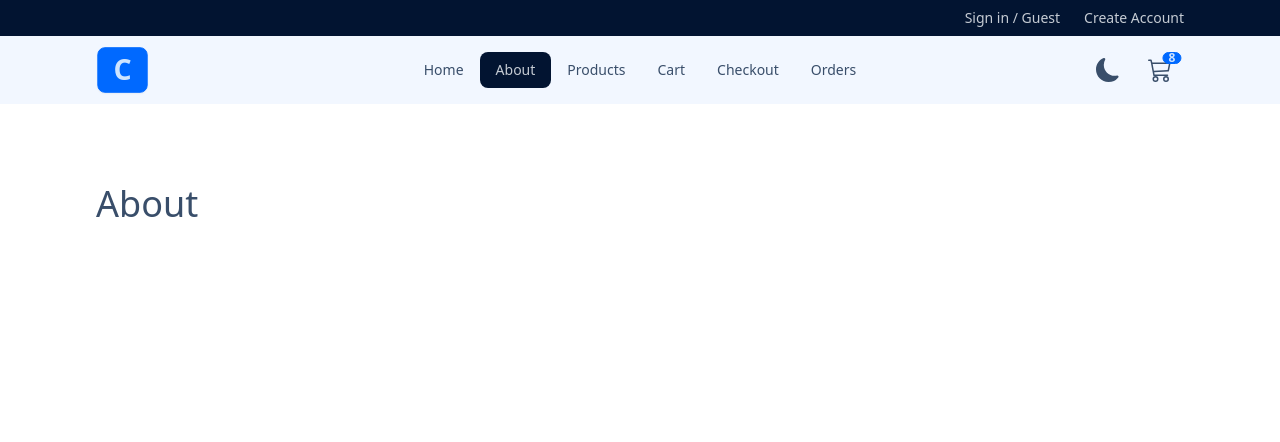
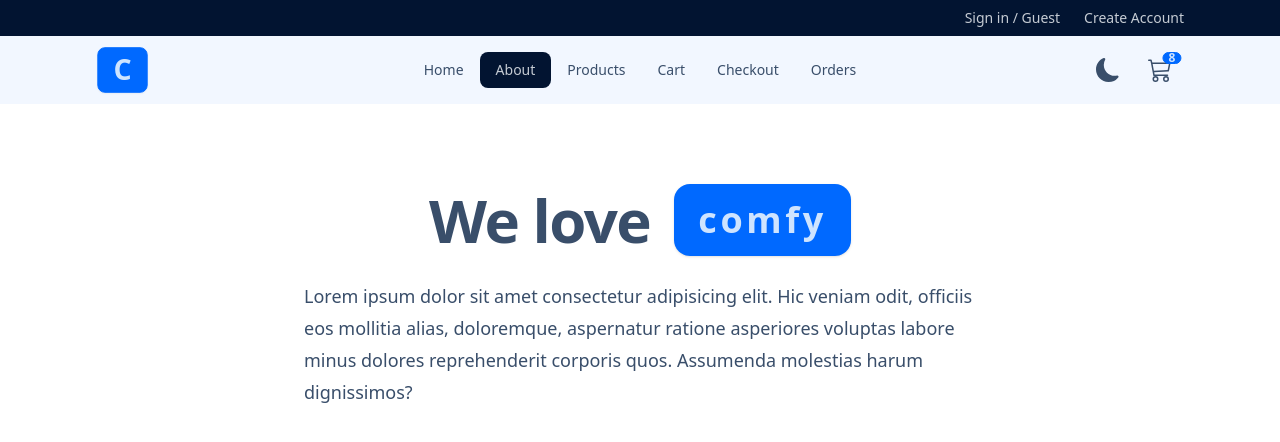
Before and after one commit to theo82/my-comfy-app, a React (Vite) app: page /about in a window 1280 px wide. Shown: the top 442 px of the page. Built offline with nearby package versions, Linux system fonts and the light colour scheme.

Commit message:
About Page

```diff
--- a/src/pages/About.jsx
+++ b/src/pages/About.jsx
@@ -1,7 +1,25 @@
-import React from 'react'
-
 const About = () => {
-  return <h1 className='text-4xl'>About</h1>
+  return (
+    <>
+      <div className='flex flex-wrap gap-2 sm:gap-x-6 items-center justify-center'>
+        <h1 className='text-4xl font-bold leading-none tracking-tight sm:text-6xl '>
+          We love
+        </h1>
+        <div className='stats bg-primary shadow'>
+          <div className='stat'>
+            <div className='stat-title text-primary-content text-4xl font-bold tracking-widest'>
+              comfy
+            </div>
+          </div>
+        </div>
+      </div>
+      <p className='mt-6 text-lg leading-8 max-w-2xl mx-auto'>
+        Lorem ipsum dolor sit amet consectetur adipisicing elit. Hic veniam
+        odit, officiis eos mollitia alias, doloremque, aspernatur ratione
+        asperiores voluptas labore minus dolores reprehenderit corporis quos.
+        Assumenda molestias harum dignissimos?
+      </p>
+    </>
+  )
 }
-
 export default About
```
